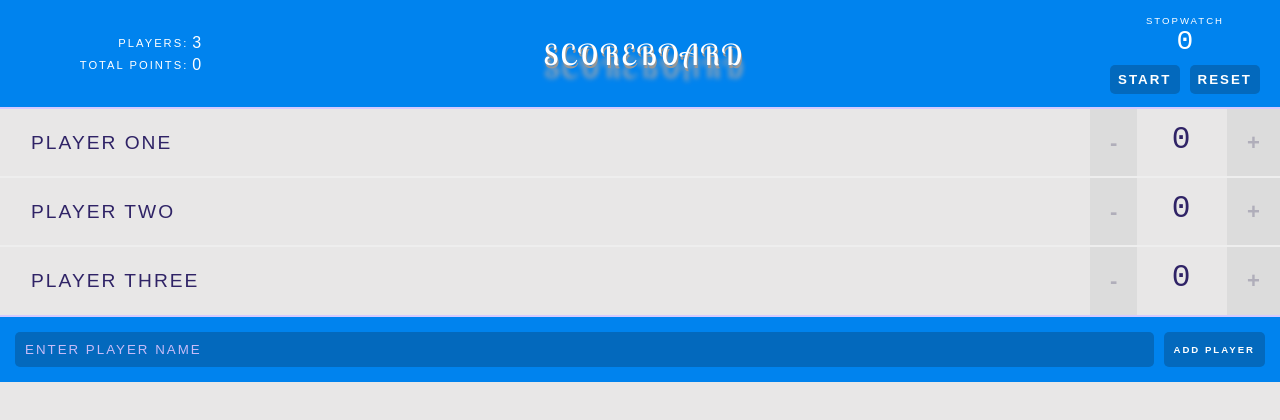
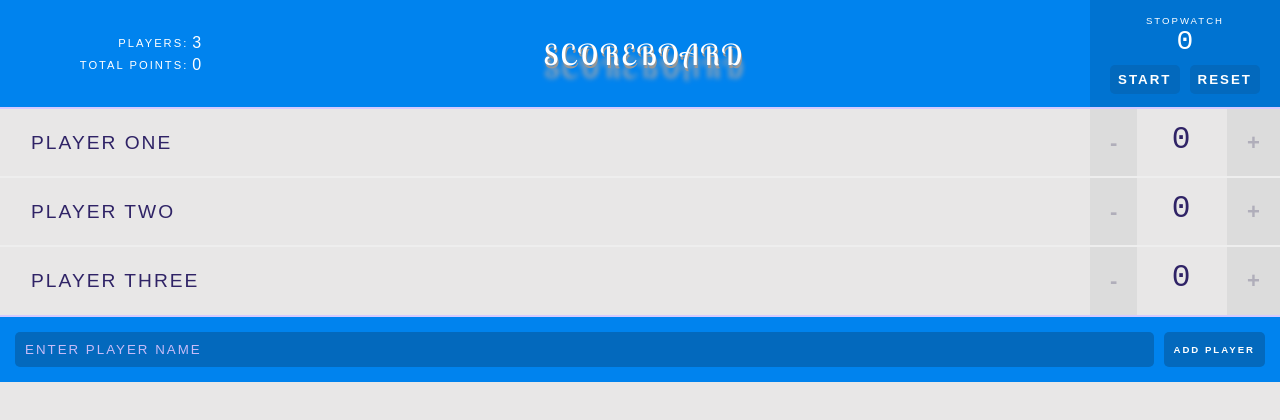
Before and after one commit to carlpadilla/React-scoreboard, a React (Create React App) app: page / in a window 1280 px wide. Shown: the top 420 px of the page. Built offline with nearby package versions, Linux system fonts and the light colour scheme.

Commit message:
added componentWillUnmount to Stopwatch component

```diff
--- a/src/App.css
+++ b/src/App.css
@@ -172,7 +172,7 @@ svg {
 .stopwatch {
   padding: 15px 10px 5px 10px;
   margin: -5px -10px -5px 10px;
-  background: #0083ee;
+  background: #0073d1;
 }
 
 .stopwatch-time {
--- a/src/Stopwatch.js
+++ b/src/Stopwatch.js
@@ -9,6 +9,10 @@ class Stopwatch extends Component {
 
   componentDidMount() {
     this.setIntervalID = setInterval(() => this.tick(), 100);
+  }
+
+  componentWillUnmount() {
+    clearInterval(this.setIntervalID);
   }
 
   tick = () => {
```
